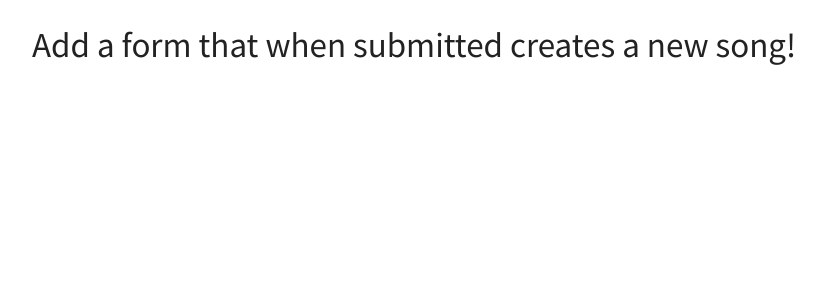
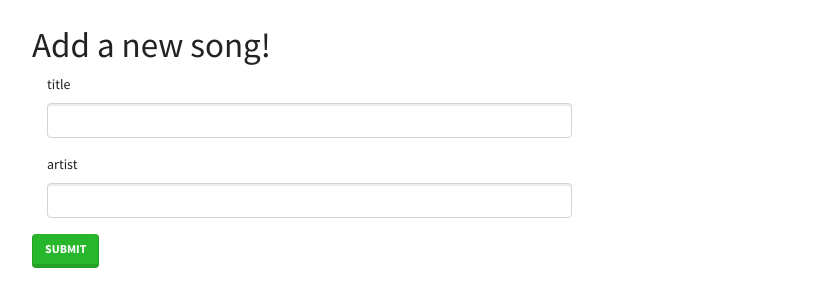
Before and after one commit to eddieaviles357/playlist-app, a Flask app: page /songs/add in a window 1280 px wide. Shown: the part 57-364 px from the top of the page, without its empty margins (53-877 px from the left). Run offline with Flask 3, Linux system fonts and the light colour scheme; some libraries are stand-ins or nearby versions.

Commit message:
form added for adding a new song

```diff
--- a/templates/new_song.html
+++ b/templates/new_song.html
@@ -2,6 +2,24 @@
 
 {% block content %}
 
-<h1>Add a form that when submitted creates a new song!</h1>
+<h1>Add a new song!</h1>
+
+<form action="/songs/add" method="POST">
+    {{ form.hidden_tag() }}
+
+    {% for field in form if field.widget.input_type != 'hidden' %}
+    <div class="form-group mb-3 col-sm-6">
+
+        {{ field.label(class_="form-label") }}
+        {{ field(class_="form-control text-black")}}
+        {% for err in field.errors %}
+            <small class="form-text text-danger">
+                {{ err }}
+            </small>
+        {% endfor %}
+    </div>
+    {% endfor %}
+    <button class="btn btn-success">Submit</button>
+</form>
 
 {% endblock %}
```
